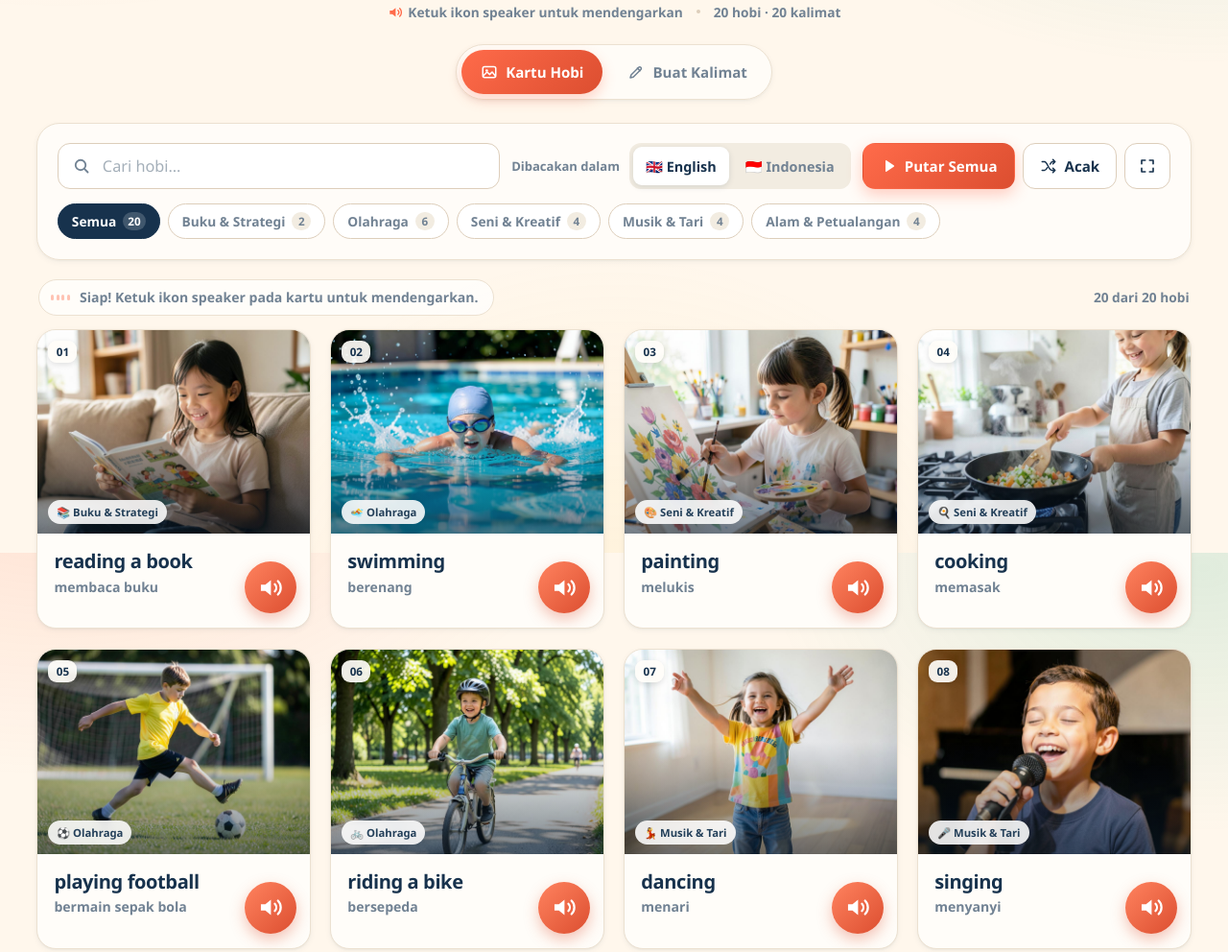
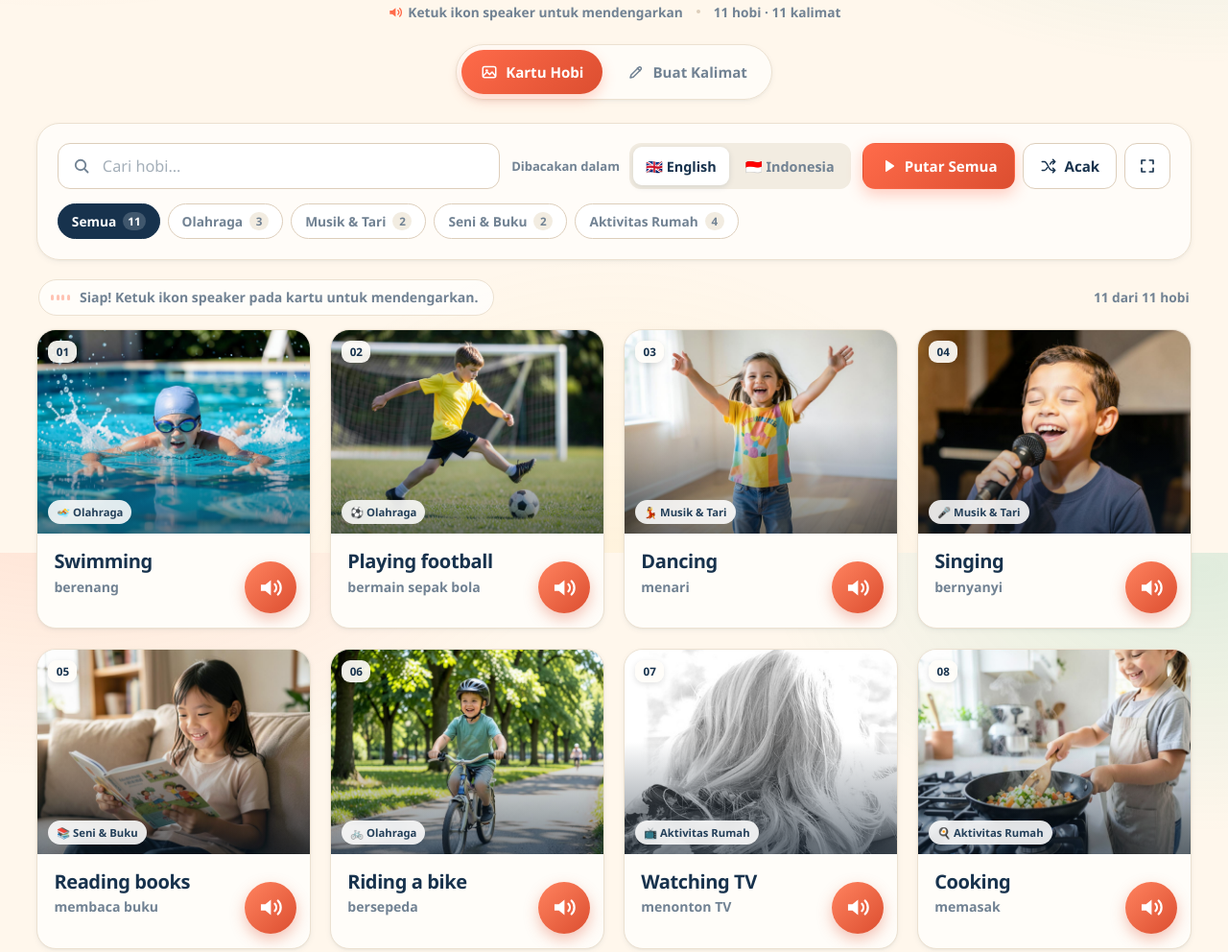
Before and after one commit to gurukayarayaid/gim-sound-hobby, a plain HTML site: page index.html in a window 1280 px wide. Shown: the part 224-1216 px from the top of the page at 96% size. Drawn offline with Linux system fonts and the light colour scheme.

Commit message:
Replace hobby vocabulary with requested 11 words and update photos/sentences

```diff
--- a/index.html
+++ b/index.html
@@ -54,7 +54,7 @@
     <div class="head-hint">
       <span><svg class="ic"><use href="#ico-speaker"></use></svg> Ketuk ikon speaker untuk mendengarkan</span>
       <span class="sep"></span>
-      <span>20 hobi · 20 kalimat</span>
+      <span>11 hobi · 11 kalimat</span>
     </div>
   </header>
 
@@ -108,7 +108,7 @@
         <span class="eq" aria-hidden="true"><i></i><i></i><i></i><i></i></span>
         <span id="status-text">Siap! Ketuk ikon speaker pada kartu untuk mendengarkan.</span>
       </div>
-      <span class="count" id="count">20 dari 20 hobi</span>
+      <span class="count" id="count">11 dari 11 hobi</span>
     </div>
 
     <main>
@@ -179,7 +179,7 @@
         <span class="eq" aria-hidden="true"><i></i><i></i><i></i><i></i></span>
         <span id="sentence-status-text">Pilih contoh kalimat, lalu ketuk speakernya untuk mendengarkan.</span>
       </div>
-      <span class="count" id="sentence-count">20 dari 20 kalimat</span>
+      <span class="count" id="sentence-count">11 dari 11 kalimat</span>
     </div>
 
     <main>
--- a/js/app.js
+++ b/js/app.js
@@ -242,9 +242,11 @@
   function draft() {
     const hobby = findHobby(el.builderHobby.value) || HOBBIES[0];
     const place = PLACES.find((p) => p.en === el.builderPlace.value) || PLACES[0];
+    // Kata pada kartu diawali huruf kapital; di tengah kalimat huruf pertamanya direndahkan.
+    const phrase = hobby.word.charAt(0).toLowerCase() + hobby.word.slice(1);
     return {
       hobby: hobby,
-      en: `I like ${hobby.word} ${place.prep} ${place.en}.`,
+      en: `I like ${phrase} ${place.prep} ${place.en}.`,
       idn: `Saya suka ${hobby.idn} di ${place.idn}.`
     };
   }
--- a/js/data.js
+++ b/js/data.js
@@ -1,27 +1,18 @@
 /* ============================================================
-   DATA 20 HOBI — kata bahasa Inggris + arti bahasa Indonesia
+   DATA 11 HOBI — kata sesuai daftar yang diminta
    Foto nyata tersimpan di assets/hobbies/
    ============================================================ */
 
 window.HOBBIES = [
-  { id: 'reading',   word: 'reading a book',   idn: 'membaca buku',        category: 'Buku & Strategi',   emoji: '📚', img: 'assets/hobbies/reading.jpg' },
-  { id: 'swimming',  word: 'swimming',         idn: 'berenang',            category: 'Olahraga',          emoji: '🏊', img: 'assets/hobbies/swimming.jpg' },
-  { id: 'painting',  word: 'painting',         idn: 'melukis',             category: 'Seni & Kreatif',    emoji: '🎨', img: 'assets/hobbies/painting.jpg' },
-  { id: 'cooking',   word: 'cooking',          idn: 'memasak',             category: 'Seni & Kreatif',    emoji: '🍳', img: 'assets/hobbies/cooking.jpg' },
-  { id: 'football',  word: 'playing football', idn: 'bermain sepak bola',  category: 'Olahraga',          emoji: '⚽', img: 'assets/hobbies/soccer.jpg' },
-  { id: 'cycling',   word: 'riding a bike',    idn: 'bersepeda',           category: 'Olahraga',          emoji: '🚲', img: 'assets/hobbies/cycling.jpg' },
-  { id: 'dancing',   word: 'dancing',          idn: 'menari',              category: 'Musik & Tari',      emoji: '💃', img: 'assets/hobbies/dancing.jpg' },
-  { id: 'singing',   word: 'singing',          idn: 'menyanyi',            category: 'Musik & Tari',      emoji: '🎤', img: 'assets/hobbies/singing.jpg' },
-  { id: 'gardening', word: 'gardening',        idn: 'berkebun',            category: 'Alam & Petualangan', emoji: '🌱', img: 'assets/hobbies/gardening.jpg' },
-  { id: 'fishing',   word: 'fishing',          idn: 'memancing',           category: 'Alam & Petualangan', emoji: '🎣', img: 'assets/hobbies/fishing.jpg' },
-  { id: 'hiking',    word: 'hiking',           idn: 'mendaki gunung',      category: 'Alam & Petualangan', emoji: '🥾', img: 'assets/hobbies/hiking.jpg' },
-  { id: 'drawing',   word: 'drawing',          idn: 'menggambar',          category: 'Seni & Kreatif',    emoji: '✏️', img: 'assets/hobbies/sketching.jpg' },
-  { id: 'sewing',    word: 'sewing',           idn: 'menjahit',            category: 'Seni & Kreatif',    emoji: '🧵', img: 'assets/hobbies/sewing.jpg' },
-  { id: 'jogging',   word: 'jogging',          idn: 'berlari santai',      category: 'Olahraga',          emoji: '🏃', img: 'assets/hobbies/jogging.jpg' },
-  { id: 'yoga',      word: 'doing yoga',       idn: 'berlatih yoga',       category: 'Olahraga',          emoji: '🧘', img: 'assets/hobbies/yoga.jpg' },
-  { id: 'chess',     word: 'playing chess',    idn: 'bermain catur',       category: 'Buku & Strategi',   emoji: '♟️', img: 'assets/hobbies/chess.jpg' },
-  { id: 'tennis',    word: 'playing tennis',   idn: 'bermain tenis',       category: 'Olahraga',          emoji: '🎾', img: 'assets/hobbies/tennis.jpg' },
-  { id: 'guitar',    word: 'playing guitar',   idn: 'bermain gitar',       category: 'Musik & Tari',      emoji: '🎸', img: 'assets/hobbies/guitar.jpg' },
-  { id: 'drums',     word: 'playing drums',    idn: 'bermain drum',        category: 'Musik & Tari',      emoji: '🥁', img: 'assets/hobbies/drums.jpg' },
-  { id: 'camping',   word: 'camping',          idn: 'berkemah',            category: 'Alam & Petualangan', emoji: '⛺', img: 'assets/hobbies/camping.jpg' }
+  { id: 'swimming',    word: 'Swimming',        idn: 'berenang',          category: 'Olahraga',       emoji: '🏊', img: 'assets/hobbies/swimming.jpg' },
+  { id: 'football',    word: 'Playing football', idn: 'bermain sepak bola', category: 'Olahraga',     emoji: '⚽', img: 'assets/hobbies/soccer.jpg' },
+  { id: 'dancing',     word: 'Dancing',         idn: 'menari',            category: 'Musik & Tari',   emoji: '💃', img: 'assets/hobbies/dancing.jpg' },
+  { id: 'singing',     word: 'Singing',         idn: 'bernyanyi',         category: 'Musik & Tari',   emoji: '🎤', img: 'assets/hobbies/singing.jpg' },
+  { id: 'reading',     word: 'Reading books',   idn: 'membaca buku',      category: 'Seni & Buku',    emoji: '📚', img: 'assets/hobbies/reading.jpg' },
+  { id: 'cycling',     word: 'Riding a bike',   idn: 'bersepeda',         category: 'Olahraga',       emoji: '🚲', img: 'assets/hobbies/cycling.jpg' },
+  { id: 'watching-tv', word: 'Watching TV',     idn: 'menonton TV',       category: 'Aktivitas Rumah', emoji: '📺', img: 'assets/hobbies/watching-tv.jpg' },
+  { id: 'cooking',     word: 'Cooking',         idn: 'memasak',           category: 'Aktivitas Rumah', emoji: '🍳', img: 'assets/hobbies/cooking.jpg' },
+  { id: 'drawing',     word: 'Drawing',         idn: 'menggambar',        category: 'Seni & Buku',    emoji: '✏️', img: 'assets/hobbies/sketching.jpg' },
+  { id: 'shopping',    word: 'Shopping',        idn: 'belanja',           category: 'Aktivitas Rumah', emoji: '🛍️', img: 'assets/hobbies/shopping.jpg' },
+  { id: 'gardening',   word: 'Gardening',       idn: 'berkebun',          category: 'Aktivitas Rumah', emoji: '🌱', img: 'assets/hobbies/gardening.jpg' }
 ];
--- a/js/sentences.js
+++ b/js/sentences.js
@@ -1,6 +1,5 @@
 /* ============================================================
-   DATA 20 CONTOH KALIMAT + daftar tempat untuk membuat kalimat
-   Setiap kalimat terhubung ke hobi di data.js
+   DATA 11 CONTOH KALIMAT — satu untuk setiap hobi baru
    ============================================================ */
 
 /* Tempat dipakai oleh "Buat Kalimat". prep = kata depan bahasa Inggris. */
@@ -16,45 +15,39 @@ window.PLACES = [
   { en: 'river',         idn: 'sungai',           prep: 'in the' },
   { en: 'mountains',     idn: 'pegunungan',       prep: 'in the' },
   { en: 'notebook',      idn: 'buku catatan',     prep: 'in my' },
-  { en: 'sewing class',  idn: 'kelas menjahit',   prep: 'in the' },
   { en: 'living room',   idn: 'ruang tamu',       prep: 'in the' },
-  { en: 'chess club',    idn: 'klub catur',       prep: 'in the' },
-  { en: 'tennis court',  idn: 'lapangan tenis',   prep: 'on the' },
   { en: 'music room',    idn: 'ruang musik',      prep: 'in the' },
   { en: 'forest',        idn: 'hutan',            prep: 'in the' },
+  { en: 'mall',          idn: 'mal',              prep: 'in the' },
   { en: 'garden',        idn: 'kebun',            prep: 'in the' },
-  { en: 'bedroom',       idn: 'kamar tidur',      prep: 'in the' },
   { en: 'gym',           idn: 'gim',              prep: 'in the' }
 ];
 
 /* Tempat yang paling pas untuk tiap hobi (dipakai saat memilih/acak hobi). */
 window.HOBBY_PLACES = {
-  reading: 'library', swimming: 'swimming pool', painting: 'art room', cooking: 'kitchen',
-  football: 'park', cycling: 'park', dancing: 'school hall', singing: 'classroom',
-  gardening: 'backyard', fishing: 'river', hiking: 'mountains', drawing: 'notebook',
-  sewing: 'sewing class', jogging: 'park', yoga: 'living room', chess: 'chess club',
-  tennis: 'tennis court', guitar: 'music room', drums: 'music room', camping: 'forest'
+  swimming: 'swimming pool',
+  football: 'park',
+  dancing: 'school hall',
+  singing: 'classroom',
+  reading: 'library',
+  cycling: 'park',
+  'watching-tv': 'living room',
+  cooking: 'kitchen',
+  drawing: 'notebook',
+  shopping: 'mall',
+  gardening: 'backyard'
 };
 
 window.SENTENCES = [
-  { id: 's01', hobby: 'reading',   en: 'I like reading a book in the library.',        idn: 'Saya suka membaca buku di perpustakaan.' },
-  { id: 's02', hobby: 'swimming',  en: 'I like swimming in the swimming pool.',        idn: 'Saya suka berenang di kolam renang.' },
-  { id: 's03', hobby: 'painting',  en: 'I like painting in the art room.',             idn: 'Saya suka melukis di ruang seni.' },
-  { id: 's04', hobby: 'cooking',   en: 'I like cooking in the kitchen.',               idn: 'Saya suka memasak di dapur.' },
-  { id: 's05', hobby: 'football',  en: 'I like playing football in the park.',         idn: 'Saya suka bermain sepak bola di taman.' },
-  { id: 's06', hobby: 'cycling',   en: 'I like riding a bike in the park.',            idn: 'Saya suka bersepeda di taman.' },
-  { id: 's07', hobby: 'dancing',   en: 'I like dancing in the school hall.',           idn: 'Saya suka menari di aula sekolah.' },
-  { id: 's08', hobby: 'singing',   en: 'I like singing in the classroom.',             idn: 'Saya suka menyanyi di kelas.' },
-  { id: 's09', hobby: 'gardening', en: 'I like gardening in the backyard.',            idn: 'Saya suka berkebun di halaman belakang.' },
-  { id: 's10', hobby: 'fishing',   en: 'I like fishing in the river.',                 idn: 'Saya suka memancing di sungai.' },
-  { id: 's11', hobby: 'hiking',    en: 'I like hiking in the mountains.',              idn: 'Saya suka mendaki gunung di pegunungan.' },
-  { id: 's12', hobby: 'drawing',   en: 'I like drawing in my notebook.',               idn: 'Saya suka menggambar di buku catatan saya.' },
-  { id: 's13', hobby: 'sewing',    en: 'I like sewing in the sewing class.',           idn: 'Saya suka menjahit di kelas menjahit.' },
-  { id: 's14', hobby: 'jogging',   en: 'I like jogging in the park.',                  idn: 'Saya suka berlari santai di taman.' },
-  { id: 's15', hobby: 'yoga',      en: 'I like doing yoga in the living room.',        idn: 'Saya suka berlatih yoga di ruang tamu.' },
-  { id: 's16', hobby: 'chess',     en: 'I like playing chess in the chess club.',      idn: 'Saya suka bermain catur di klub catur.' },
-  { id: 's17', hobby: 'tennis',    en: 'I like playing tennis on the tennis court.',   idn: 'Saya suka bermain tenis di lapangan tenis.' },
-  { id: 's18', hobby: 'guitar',    en: 'I like playing guitar in the music room.',     idn: 'Saya suka bermain gitar di ruang musik.' },
-  { id: 's19', hobby: 'drums',     en: 'I like playing drums in the music room.',      idn: 'Saya suka bermain drum di ruang musik.' },
-  { id: 's20', hobby: 'camping',   en: 'I like camping in the forest.',                idn: 'Saya suka berkemah di hutan.' }
+  { id: 's01', hobby: 'swimming',    en: 'I like swimming in the swimming pool.', idn: 'Saya suka berenang di kolam renang.' },
+  { id: 's02', hobby: 'football',    en: 'I like playing football in the park.',  idn: 'Saya suka bermain sepak bola di taman.' },
+  { id: 's03', hobby: 'dancing',     en: 'I like dancing in the school hall.',    idn: 'Saya suka menari di aula sekolah.' },
+  { id: 's04', hobby: 'singing',     en: 'I like singing in the classroom.',      idn: 'Saya suka bernyanyi di kelas.' },
+  { id: 's05', hobby: 'reading',     en: 'I like reading books in the library.',  idn: 'Saya suka membaca buku di perpustakaan.' },
+  { id: 's06', hobby: 'cycling',     en: 'I like riding a bike in the park.',     idn: 'Saya suka bersepeda di taman.' },
+  { id: 's07', hobby: 'watching-tv', en: 'I like watching TV in the living room.', idn: 'Saya suka menonton TV di ruang tamu.' },
+  { id: 's08', hobby: 'cooking',     en: 'I like cooking in the kitchen.',        idn: 'Saya suka memasak di dapur.' },
+  { id: 's09', hobby: 'drawing',     en: 'I like drawing in my notebook.',        idn: 'Saya suka menggambar di buku catatan saya.' },
+  { id: 's10', hobby: 'shopping',    en: 'I like shopping in the mall.',          idn: 'Saya suka belanja di mal.' },
+  { id: 's11', hobby: 'gardening',   en: 'I like gardening in the backyard.',     idn: 'Saya suka berkebun di halaman belakang.' }
 ];
```
Also changed, not shown: assets/hobbies/camping.jpg (deleted), assets/hobbies/chess.jpg (deleted), assets/hobbies/drums.jpg (deleted), assets/hobbies/fishing.jpg (deleted), assets/hobbies/guitar.jpg (deleted), assets/hobbies/hiking.jpg (deleted), assets/hobbies/jogging.jpg (deleted), assets/hobbies/painting.jpg (deleted), assets/hobbies/sewing.jpg (deleted), assets/hobbies/shopping.jpg (added), assets/hobbies/tennis.jpg (deleted), assets/hobbies/watching-tv.jpg (added), assets/hobbies/yoga.jpg (deleted), 2 other files.
